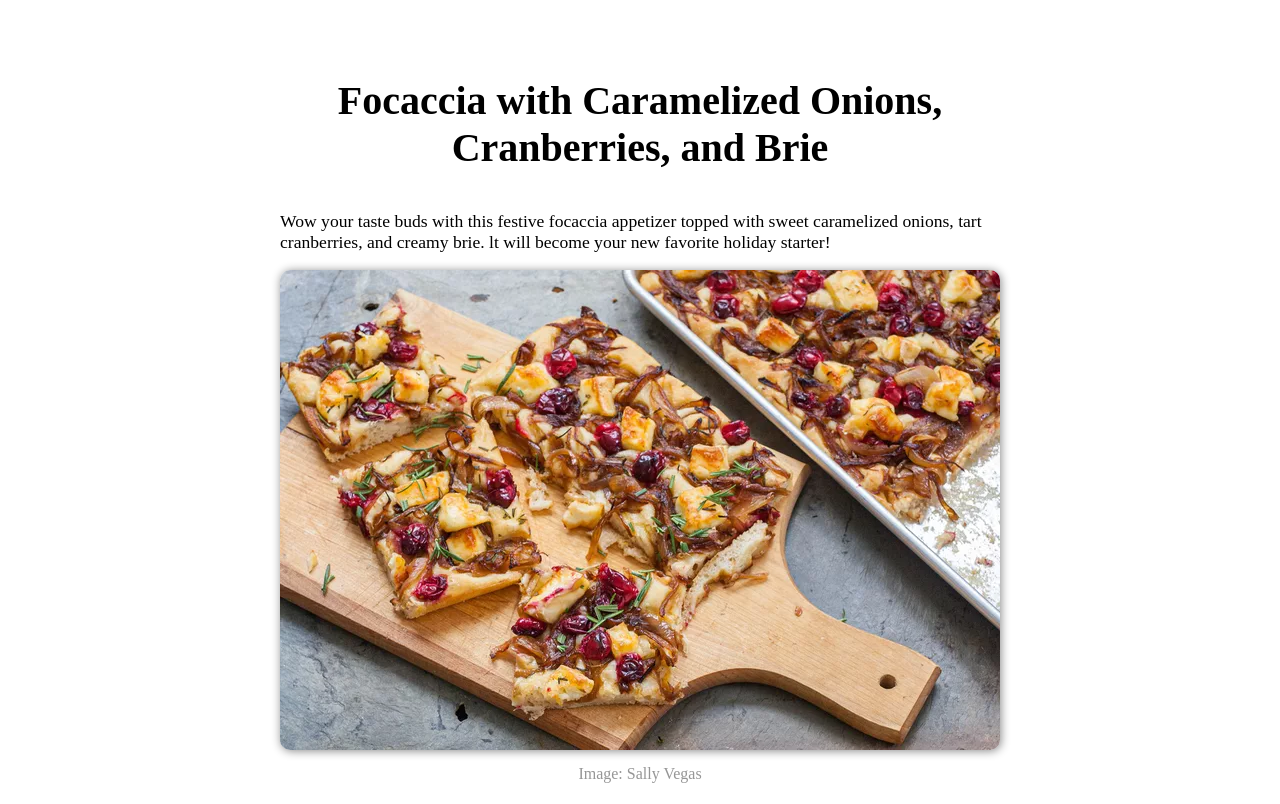
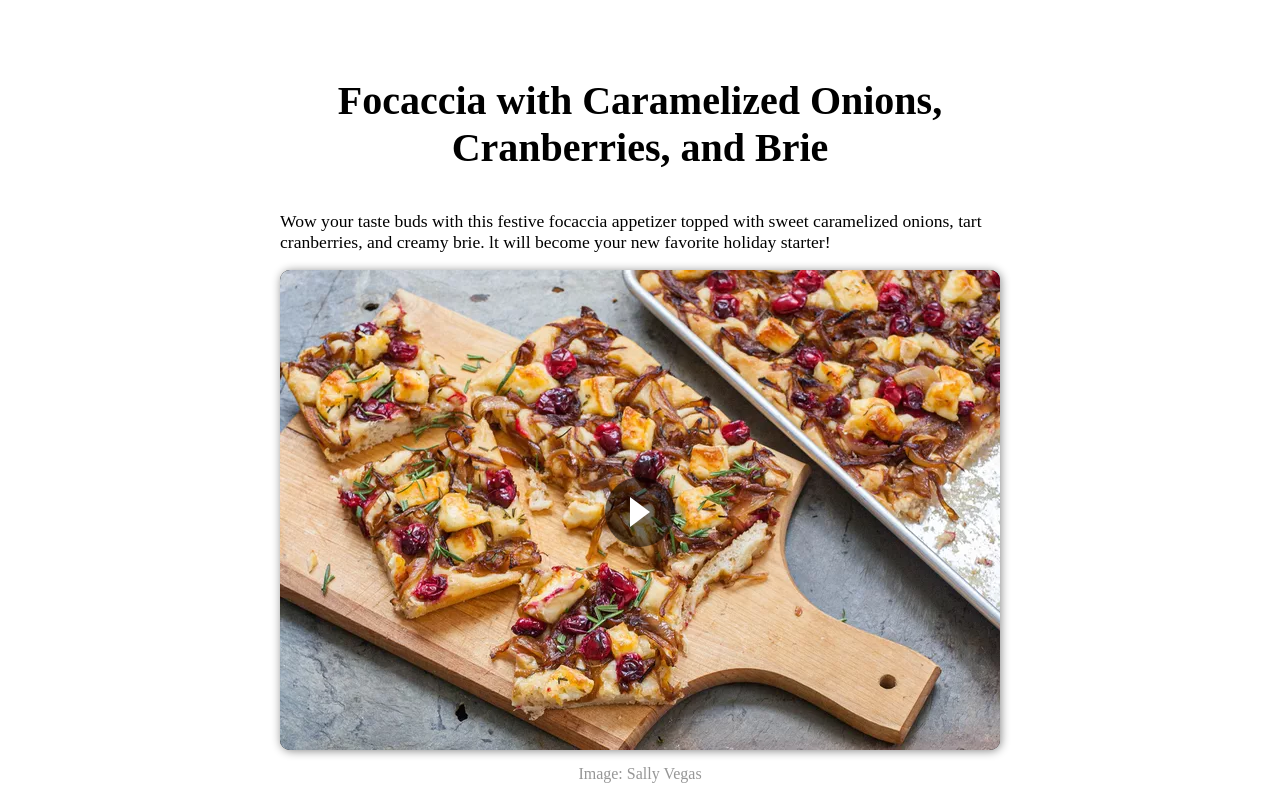
Before and after one commit to mattia-consiglio/U1-W1-D3, a plain HTML site: page index.html in a window 1280 px wide. Shown: the part 141-945 px from the top of the page. Drawn offline with Linux system fonts and the light colour scheme.

Commit message:
- fixed css - addaed video play button on image -fixed and claended js

```diff
--- a/assets/css/style.scss
+++ b/assets/css/style.scss
@@ -37,13 +37,59 @@ article {
 			align-items: center;
 			cursor: pointer;
 		}
-		img {
-			width: 100%;
-			border-radius: 10px;
-			box-shadow: 1px 1px 10px #888;
-			margin-bottom: 15px;
-			z-index: 100;
-			position: absolute;
+		.img-wrapper {
+			position: relative;
+			min-width: 100%;
+			.img {
+				margin-bottom: 15px;
+				background-color: #000;
+				border-radius: 10px;
+				box-shadow: 1px 1px 10px #888;
+				display: flex;
+
+				&::before,
+				&::after {
+					content: '';
+					position: absolute;
+					display: block;
+					top: 50%;
+					left: 50%;
+					transform: translate(-50%, -50px);
+				}
+				&::before {
+					width: 70px;
+					height: 70px;
+					background-color: rgba(0, 0, 0, 0.5);
+					border-radius: 50%;
+					z-index: 200;
+					transition: 200ms;
+				}
+				&::after {
+					z-index: 300;
+					width: 0;
+					height: 0;
+					border-top: 15px solid transparent;
+					border-bottom: 15px solid transparent;
+					border-left: 20px solid #ffffff;
+					margin-top: 20px;
+					transition: 200ms;
+				}
+				&:hover {
+					img {
+						opacity: 0.5;
+					}
+					&::before {
+						background-color: rgba(255, 255, 255, 0.5);
+					}
+				}
+			}
+			img {
+				width: 100%;
+				border-radius: 10px;
+				z-index: 100;
+				position: relative;
+				transition: 200ms;
+			}
 		}
 		figcaption {
 			text-align: center;
--- a/assets/js/main.js
+++ b/assets/js/main.js
@@ -1,21 +1,18 @@
 let player
-const image = document.getElementById('playVideo')
+let image
 let playerContainer
 let imageContainer
 
 window.onload = e => {
-	console.log('load')
+	image = document.getElementById('playVideo')
 	playerContainer = document.getElementsByClassName('responsive-iframe')[0]
 	imageContainer = document.getElementsByClassName('video-with-placeholder')[0]
 
-	var altezzaImmagine = image.offsetHeight
-
-	var stileImmagine = window.getComputedStyle(image)
-	var margineSuperiore = parseInt(stileImmagine.marginTop)
-	var margineInferiore = parseInt(stileImmagine.marginBottom)
-	var altezzaTotale = altezzaImmagine + margineSuperiore + margineInferiore
-
-	imageContainer.style.minHeight = altezzaTotale + 'px'
+	image.addEventListener('click', function () {
+		image.style.display = 'none'
+		playerContainer.style.opacity = '1'
+		player.playVideo()
+	})
 }
 
 function onYouTubeIframeAPIReady() {
@@ -29,12 +26,4 @@ function onYouTubeIframeAPIReady() {
 	})
 }
 
-function onPlayerReady(event) {
-	// Il player è pronto ma non avvia il video automaticamente
-}
-
-image.addEventListener('click', function () {
-	image.style.display = 'none'
-	playerContainer.style.opacity = '1'
-	player.playVideo()
-})
+function onPlayerReady(event) {}
--- a/index.html
+++ b/index.html
@@ -25,14 +25,17 @@
 					cranberries, and creamy brie. lt will become your new favorite holiday starter!</p>
 				<div class="image">
 					<div class="video-with-placeholder">
-						<img id="playVideo" src="assets/images/focaccia.png"
-							alt="Focaccia with Caramelized Onions, Cranberries, and Brie">
+						<div class="img-wrapper" id="playVideo">
+							<div class="img">
+								<img src="assets/images/focaccia.png" alt="Focaccia with Caramelized Onions, Cranberries, and Brie">
+							</div>
+							<figcaption>Image: Sally Vegas</figcaption>
+						</div>
 						<div class="responsive-iframe">
 							<div id="youtubeVideo"></div>
 						</div>
 					</div>
 
-					<figcaption>Image: Sally Vegas</figcaption>
 				</div>
 				<blockquote>
 					<div class="blockquote-title">FEATURED IN:</div>
```
Also changed, not shown: assets/css/style.css, assets/css/style.min.css, 2 other files.
